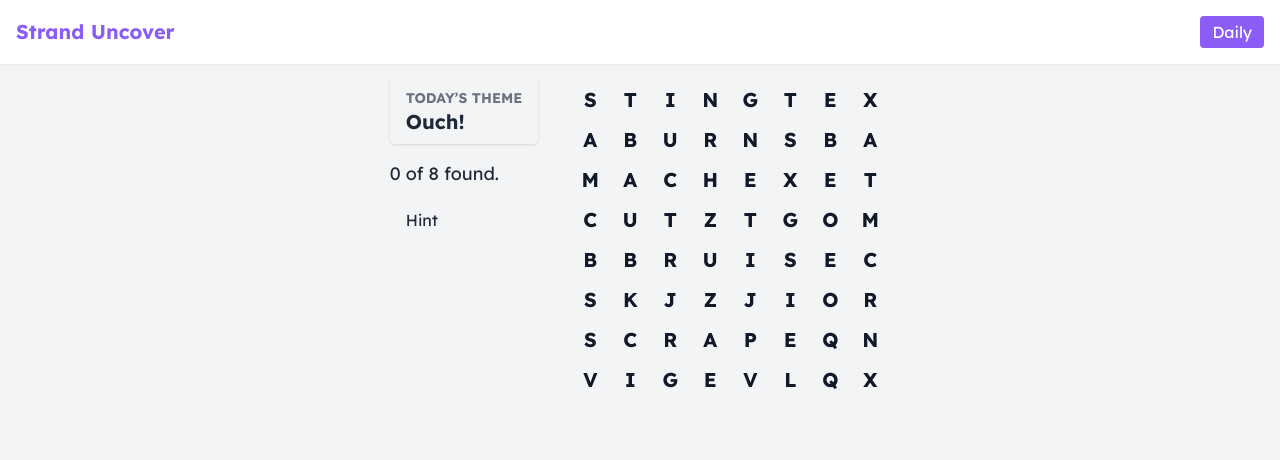
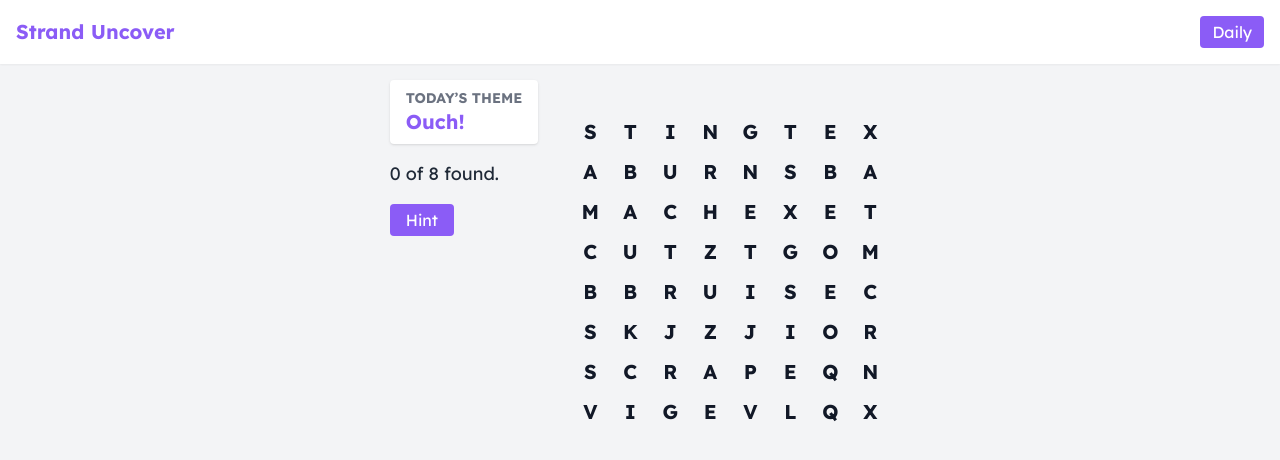
Before and after one commit to Heminyildiz/StrandUncover, a React (Vite) app: page /daily in a window 1280 px wide. Shown: the top 460 px of the page. Built offline with nearby package versions, Linux system fonts and the light colour scheme.

Commit message:
Update DailyGame.jsx

```diff
--- a/src/pages/DailyGame.jsx
+++ b/src/pages/DailyGame.jsx
@@ -7,20 +7,21 @@ function DailyGame() {
   const [foundWords, setFoundWords] = useState([]);
   const [hintOpen, setHintOpen] = useState(false);
   const [message, setMessage] = useState("");
+  const [partialWord, setPartialWord] = useState("");
 
-  const today = new Date().toISOString().split("T")[0]; // "2025-02-18"
+  const today = new Date().toISOString().split("T")[0]; // or example "2025-02-18"
 
   useEffect(() => {
     fetch("/puzzleData.json")
       .then((res) => res.json())
       .then((data) => {
         if (!data.dailyPuzzles) return;
+        // Bugünün puzzle'ı
         const puzzleOfTheDay = data.dailyPuzzles.find((p) => p.date === today);
-
         if (puzzleOfTheDay) {
           setPuzzle(puzzleOfTheDay);
         } else {
-          // Eğer bugüne ait puzzle yoksa ilk daily puzzle'ı alalım
+          // fallback: ilk puzzle
           setPuzzle(data.dailyPuzzles[0]);
         }
       })
@@ -28,7 +29,6 @@ function DailyGame() {
   }, [today]);
 
   const handleWordFound = (word) => {
-    // Zaten bulundu mu?
     if (foundWords.includes(word)) {
       setMessage("Already found!");
       return;
@@ -50,12 +50,14 @@ function DailyGame() {
   const allFound = remaining === 0;
 
   return (
-    <main className="container mx-auto p-4 flex flex-col md:flex-row items-start md:items-start gap-8 justify-center">
-      {/* Sol Bilgi Alanı */}
+    <main className="container mx-auto p-4 flex flex-col md:flex-row items-start gap-8 justify-center">
+      {/* Sol kısım: Tema, Hint, durum */}
       <div className="flex flex-col items-center md:items-start gap-4">
-        <div className="px-4 py-2 rounded shadow text-center md:text-left bg-pastel-100">
+        <div className="px-4 py-2 rounded shadow text-center md:text-left bg-white">
           <p className="text-sm text-gray-500 font-semibold">TODAY’S THEME</p>
-          <h2 className="text-xl font-bold">{puzzle.themeTitle}</h2>
+          <h2 className="text-xl font-bold text-brandPrimary">
+            {puzzle.themeTitle}
+          </h2>
         </div>
 
         <p className="text-lg font-medium">
@@ -65,32 +67,38 @@ function DailyGame() {
         {!allFound && (
           <button
             onClick={() => setHintOpen(true)}
-            className="px-4 py-1 bg-pastel-200 rounded hover:bg-pastel-300 transition"
+            className="px-4 py-1 bg-brandPrimary text-white rounded hover:bg-brandSecondary transition"
           >
             Hint
           </button>
         )}
 
-        <p className="text-base text-pastel-400 min-h-[1.5rem]">{message}</p>
+        <p className="text-base text-brandSecondary min-h-[1.5rem]">{message}</p>
       </div>
 
-      {/* Harf Izgarası */}
-      <div className="relative">
+      {/* Sağ kısım: Izgara ve partial word */}
+      <div className="relative flex flex-col items-center">
+        {/* Seçilen harflerden oluşan kelime */}
+        <div className="mb-2 text-brandSecondary font-bold text-xl h-6">
+          {partialWord}
+        </div>
+
         <WordGrid
           grid={puzzle.grid}
           words={puzzle.words}
           foundWords={foundWords}
           onWordFound={handleWordFound}
+          onPartialWordChange={(pw) => setPartialWord(pw)}
         />
+
         {allFound && (
-          <div className="absolute bottom-0 left-1/2 transform -translate-x-1/2 bg-green-100 px-4 py-2 rounded mt-2">
-            <p className="text-green-700 font-semibold">
-              All words found! Great job!
-            </p>
+          <div className="absolute bottom-0 left-1/2 transform -translate-x-1/2 bg-brandGreen px-4 py-2 rounded mt-2 text-white font-semibold">
+            All words found! Great job!
           </div>
         )}
       </div>
 
+      {/* Hint Modal */}
       <HintModal
         isOpen={hintOpen}
         hint={puzzle.hint}
```
